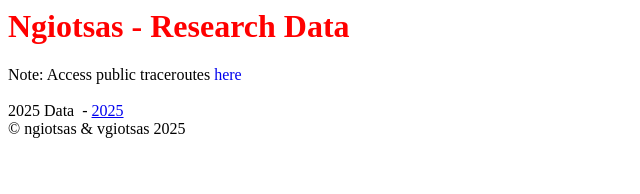
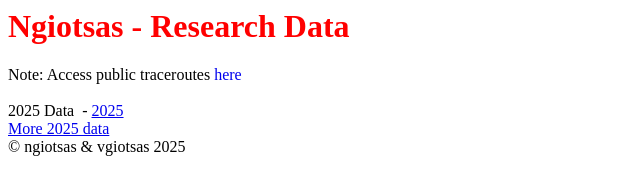
Before and after one commit to ngiotsas/research, a plain HTML site: page index.htm in a window 1280 px wide. Shown: the whole page, without its empty margins (0-640 px from the left). Drawn offline with Linux system fonts and the light colour scheme.

Commit message:
more in the html

```diff
--- a/index.htm
+++ b/index.htm
@@ -14,6 +14,7 @@
     2025 Data <!-- Ngiotsas & vgiotsas research data -->&nbsp;&dash;&nbsp;<a href="2025.data">2025</a>
     <br>
     <!--2026 data-->
+    <a href="more.2025">More 2025 data</a>
     <footer class="footer">
         &copy; ngiotsas & vgiotsas 2025
     </footer>
```
